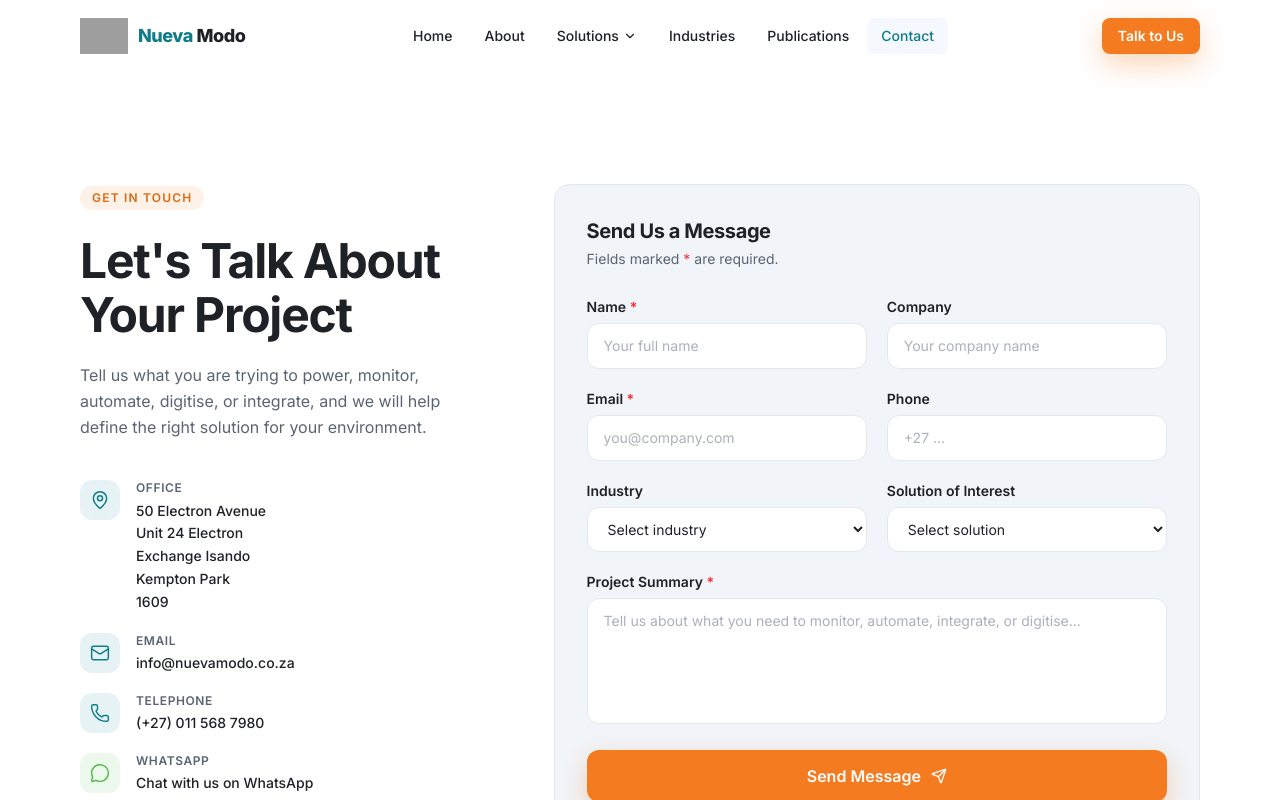
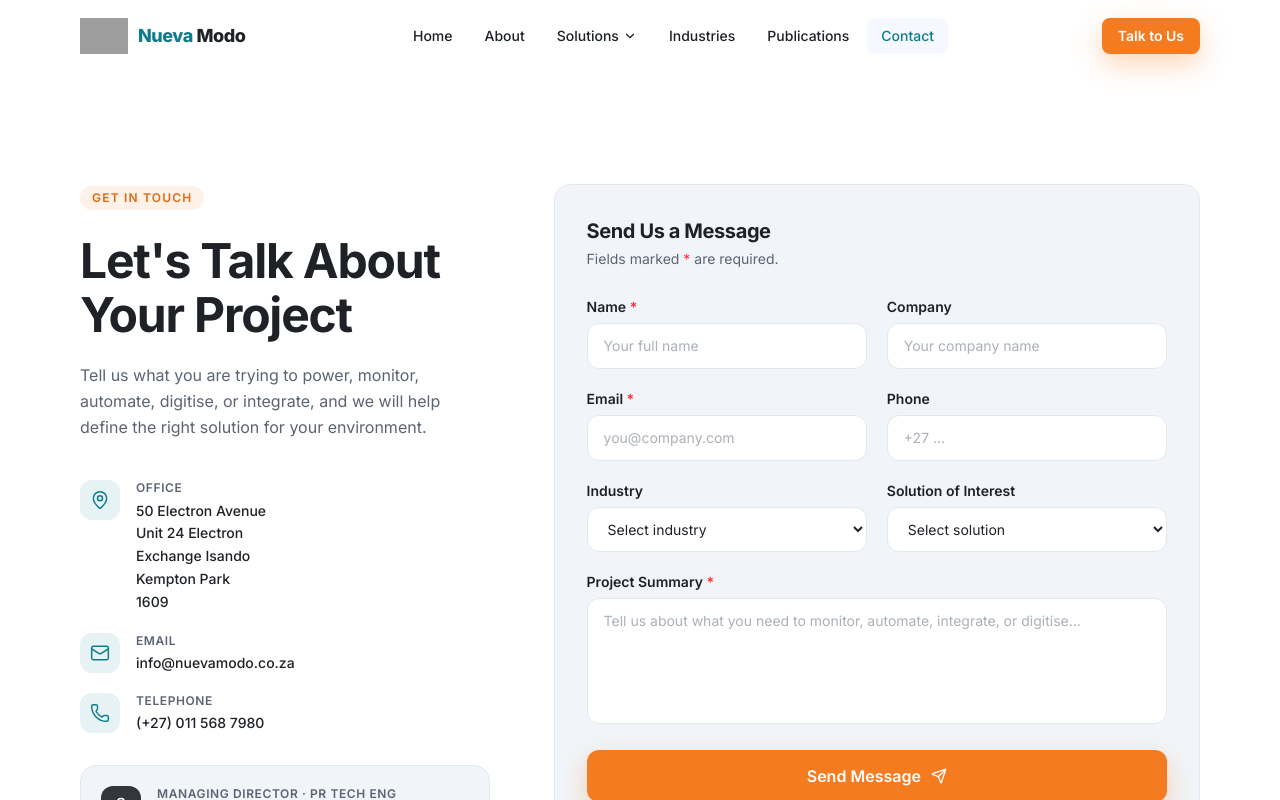
Before and after one commit to Fabrice-Beya/nuevamodo, a Next.js app: page /contact in a window 1280 px wide. Shown: the top 800 px of the page. Built offline with nearby package versions, Linux system fonts and the light colour scheme; grey boxes are pictures that could not be loaded.

Commit message:
removed whatsapp

```diff
--- a/app/contact/page.tsx
+++ b/app/contact/page.tsx
@@ -1,6 +1,6 @@
 import type { Metadata } from "next";
 import { ContactForm } from "@/components/sections/ContactForm";
-import { Mail, Phone, MessageCircle, MapPin, User } from "lucide-react";
+import { Mail, Phone, MapPin, User } from "lucide-react";
 import { CONTACT, MANAGING_DIRECTOR } from "@/lib/constants";
 
 export const metadata: Metadata = {
@@ -15,21 +15,12 @@ const contactItems = [
     label: "Email",
     value: CONTACT.email,
     href: `mailto:${CONTACT.email}`,
-    color: "teal" as const,
   },
   {
     icon: Phone,
     label: "Telephone",
     value: CONTACT.phoneDisplay,
     href: `tel:${CONTACT.phone.replace(/\s/g, "")}`,
-    color: "teal" as const,
-  },
-  {
-    icon: MessageCircle,
-    label: "WhatsApp",
-    value: "Chat with us on WhatsApp",
-    href: `https://wa.me/${CONTACT.whatsapp.replace(/\D/g, "")}`,
-    color: "green" as const,
   },
 ];
 
@@ -78,13 +69,7 @@ export default function ContactPage() {
                   const Icon = item.icon;
                   const content = (
                     <div className="flex items-start gap-4">
-                      <div
-                        className={`w-10 h-10 rounded-xl flex items-center justify-center shrink-0 ${
-                          item.color === "green"
-                            ? "bg-brand-green/10 text-brand-green"
-                            : "bg-brand-teal/10 text-brand-teal"
-                        }`}
-                      >
+                      <div className="w-10 h-10 rounded-xl flex items-center justify-center shrink-0 bg-brand-teal/10 text-brand-teal">
                         <Icon className="w-5 h-5" strokeWidth={1.75} />
                       </div>
                       <div>
```
